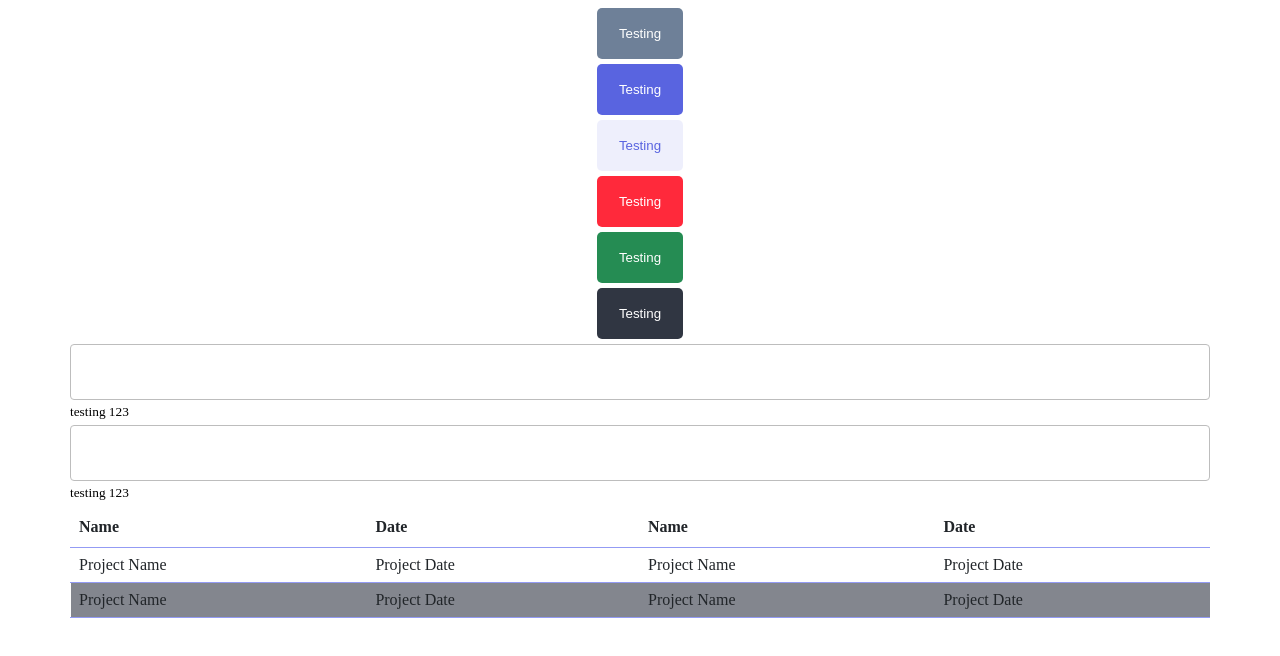
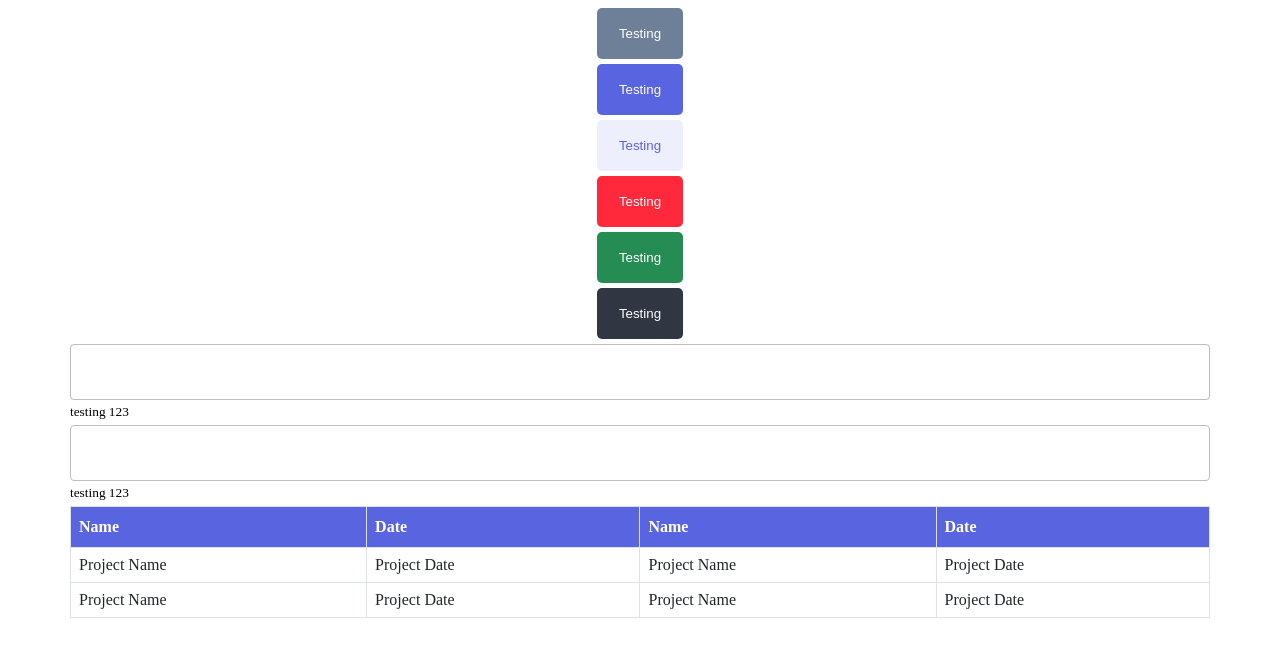
Before and after one commit to Joelynn94/project-tracker, a React (Create React App) app: page / in a window 1280 px wide. Shown: the top 656 px of the page. Built offline with nearby package versions, Linux system fonts and the light colour scheme; some icons are missing; the HTML template or start-up script is replaced by a standard one.

Commit message:
added more borders to table

```diff
--- a/src/components/TableCell/TableCell.css
+++ b/src/components/TableCell/TableCell.css
@@ -1,3 +1,4 @@
 .ui-table--cell {
   padding: 0.5rem 0.5rem;
+  border: 1px solid #dee2e6;
 }
--- a/src/components/TableHeading/TableHeading.css
+++ b/src/components/TableHeading/TableHeading.css
@@ -2,4 +2,7 @@
   padding: 0.5rem 0.5rem;
   line-height: 1.5rem;
   text-align: left;
+  background-color: var(--primary);
+  color: var(--primary-text);
+  border: 1px solid #dee2e6;
 }
--- a/src/components/TableRow/TableRow.css
+++ b/src/components/TableRow/TableRow.css
@@ -1,7 +1,3 @@
 .ui-table--row {
   border-bottom: 1px solid var(--primary-hover);
 }
-
-.ui-table--row:nth-child(even) {
-  background-color: var(--dark-hover);
-}
```
